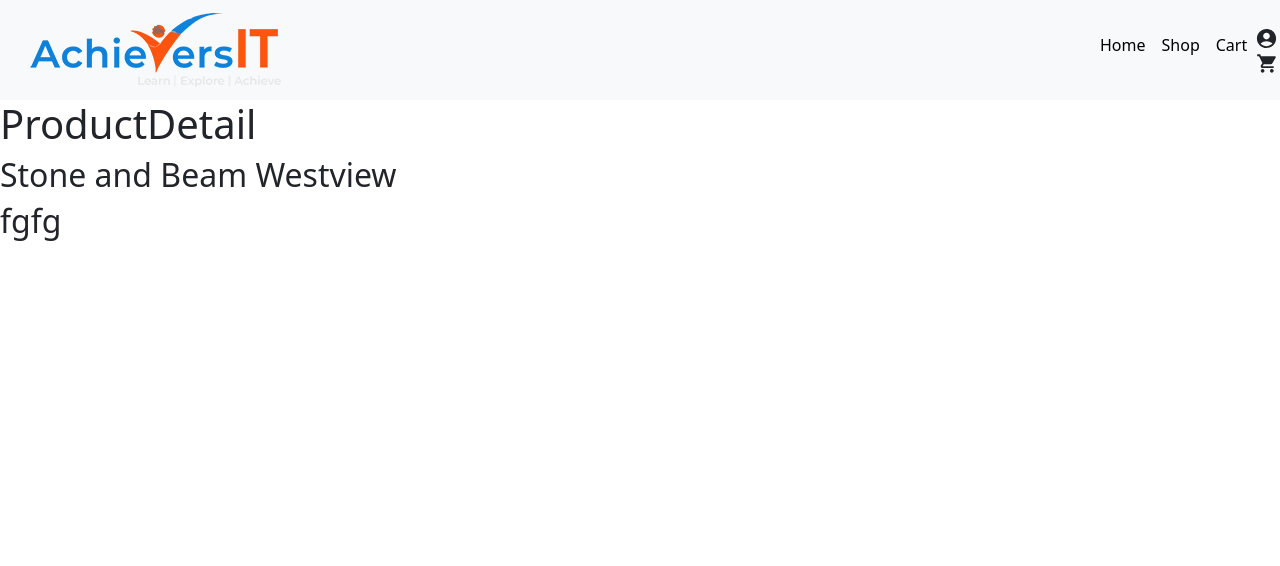
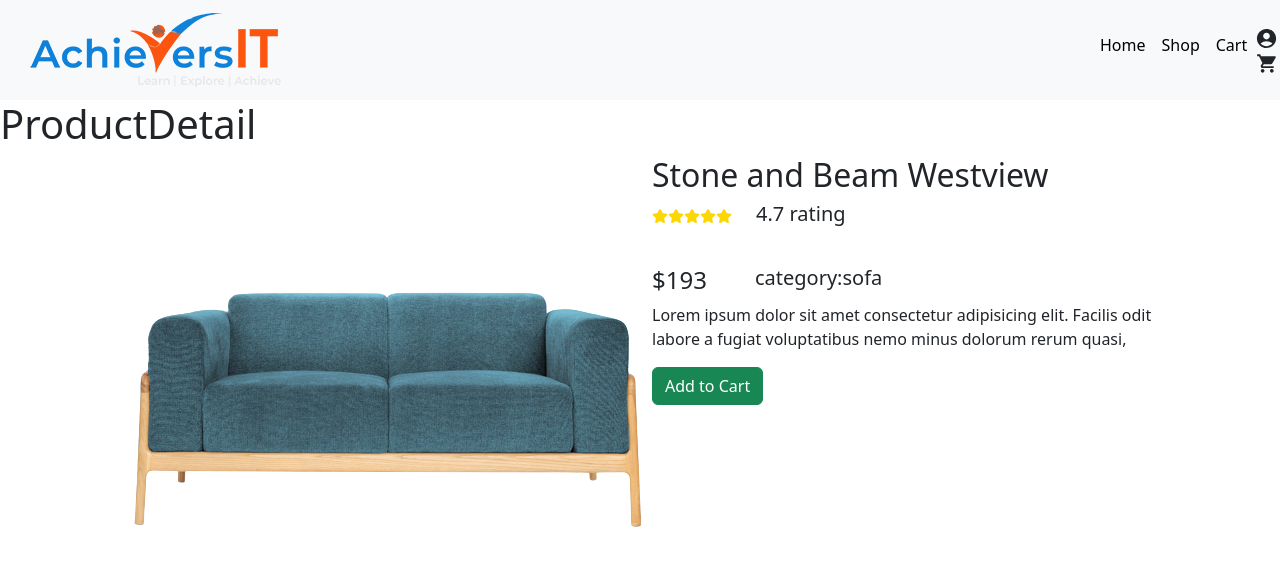
Before and after one commit to smpraneethkumar/Front_End_Project, a React (Vite) app: page /home/01 in a window 1280 px wide. Shown: the top 566 px of the page. Built offline with nearby package versions, Linux system fonts and the light colour scheme.

Commit message:
creating product details page

```diff
--- a/src/Components/ProductDetail.jsx
+++ b/src/Components/ProductDetail.jsx
@@ -1,54 +1,54 @@
 import React from 'react'
 import { useParams } from 'react-router-dom'
 import { discoutProducts } from './AllData';
-
+import { FaStar } from "react-icons/fa6";
 function ProductDetail() {
 
   const {id} = useParams()
-  console.log(id);
-  console.log(discoutProducts)
+  // console.log(id);
+  // console.log(discoutProducts)
 
   const [productName] = discoutProducts.filter((ele)=>
      ele.id === id
 
 
 )
-  console.log(productName);
+let [{rating ,text}] = productName.reviews
+console.log(rating);
+
+// console.log(productName.reviews);
+
+  // console.log("rrfrkropfker"+productName.reviews.rating);
+
 
   return (
     <div>
       <h1>ProductDetail</h1>
-      <h2>{productName.productName      }</h2>
+      <div className="container">
+        <div className="row">
+          <div className='col-6'>
+              <img src={productName.imgUrl} alt="" />
+          </div>
+          <div className='col-6'>
+            <h2>{productName.productName   }</h2>
+            <span className='d-flex gap-4'>
 
-        {/* <h1>{file.id}</h1> */}
+             <p className="card-text"><FaStar color='gold' /><FaStar color='gold' /><FaStar color='gold' /><FaStar color='gold' /><FaStar color='gold' /></p>
+             {/* <h5>{productName.}</h5>/ */}
+             <h5>{rating} rating</h5>
+            </span><br />
+            <span className='d-flex gap-5'>
 
+            <h4>${productName.price}</h4>
+            <h5>category:{productName.category}</h5>
+            </span>
+            <p>Lorem ipsum dolor sit amet consectetur adipisicing elit. Facilis odit labore a fugiat voluptatibus nemo minus dolorum rerum quasi, </p>
+             <button className='btn btn-outline- btn-success'>Add to Cart</button>
 
-{/* {
-     discoutProducts.id && file.map((e, i)=>{
-    <h1 key={i}>{e.price}</h1>
+          </div>
+        </div>
+      </div>
 
-  })
-} */}
-
-
-
-
-
-{/* /* if (`{id} === {discoutProducts}`) {
-
-  <h1>{id}</h1> */}
-
-
-
-       {/* {
-        discoutProducts.id && id.map((id)=>{
-
-          <h1>{id}</h1>
-          // <h1>{idd.productName}</h1>
-          // <img src={d.imgUrl} alt="" />
-        })
-      } */}
-      <h2>fgfg</h2>
     </div>
   )
 }
```
